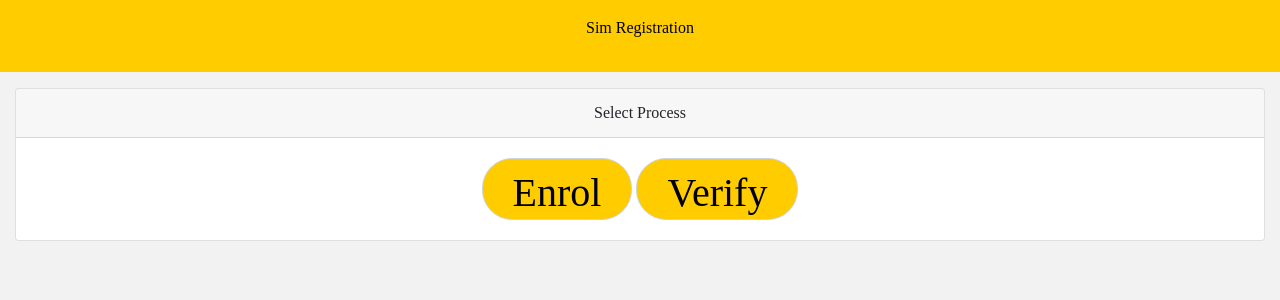
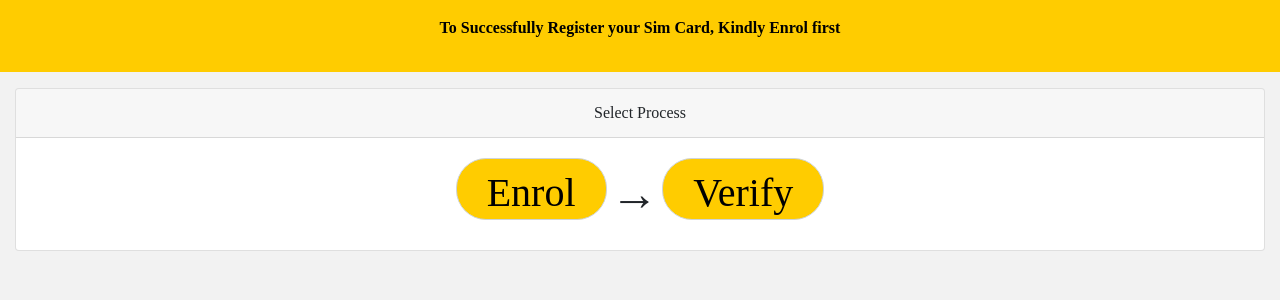
Before and after one commit to aanaman/sim_registration, a Flask app: page / in a window 1280 px wide. Shown: the top 300 px of the page. Run offline with Flask 2, Linux system fonts and the light colour scheme; some libraries are stand-ins or nearby versions; some web fonts are replaced.

Commit message:
Update home.html

```diff
--- a/templates/home.html
+++ b/templates/home.html
@@ -44,7 +44,7 @@
                     <ul class="navbar-nav">
                         <li class="nav-item">
                             <p class="nav-link" href="#" aria-haspopup="true" aria-expanded="false">
-                                Sim Registration
+                               <strong>To Successfully Register your Sim Card, Kindly Enrol first</strong>
                             </p>
                         </li>
                     </ul>
@@ -62,6 +62,7 @@
                 <div style='display: inline-block; vertical-align: top;'>
                     <a href="{{ url_for('enrol') }}" class="btn-rounded btn-rounded-primary but-sub justify-content-center select-one-item"><h1>Enrol</h1></a>
                 </div>
+                <big><big><big><big><big><big>&#8594;</big></big></big></big></big></big>
                 <div style='display: inline-block; vertical-align: top;'>
                     <a href="{{ url_for('verify') }}" class="btn-rounded btn-rounded-primary but-sub justify-content-center select-one-item"><h1>Verify</h1></a>
                 </div>
```
